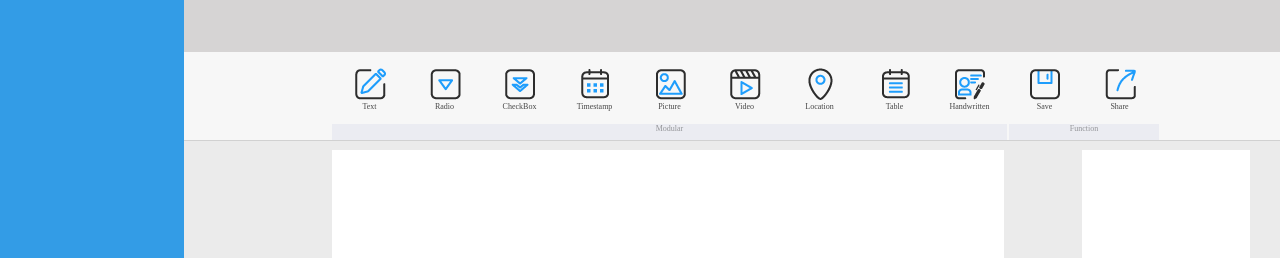
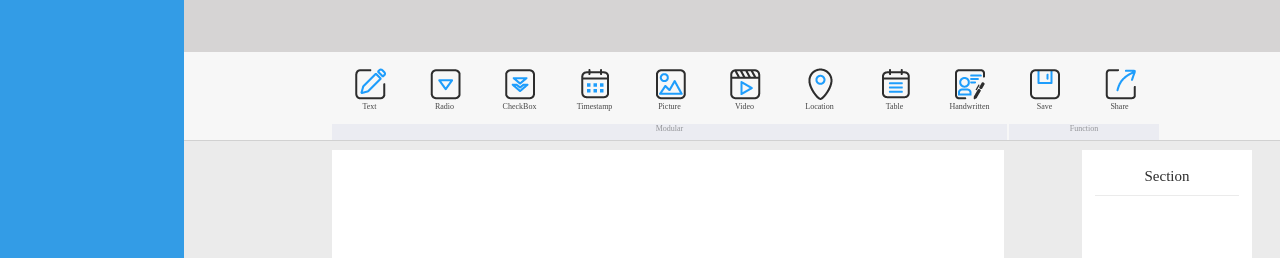
Before and after one commit to liwenkangatom/react_ts, a React app: page / in a window 1280 px wide. Shown: the top 258 px of the page. Built offline with nearby package versions, Linux system fonts and the light colour scheme.

Commit message:
添加section固定抬头

```diff
--- a/src/pages/TemplateGenerator/index.tsx
+++ b/src/pages/TemplateGenerator/index.tsx
@@ -92,7 +92,13 @@ export class TemplateGenerator extends React.Component<
               <div className="page" />
             </div>
             <div className="sideNav">
-              <div className="sideContent" />
+              <div className="sideContent">
+                <div className="sectionTitle">
+                  Section
+                  <div className="sectionLine" />
+                </div>
+                <div className="sectionList" />
+              </div>
             </div>
           </div>
         </div>
--- a/src/pages/TemplateGenerator/templateGenerator.scss
+++ b/src/pages/TemplateGenerator/templateGenerator.scss
@@ -81,6 +81,7 @@ $sideContentWidth: 198px;
 .sideContent {
   width: 168px;
   margin-top: 10px;
+  border: 1px solid #ffffff;
   height: calc(100% - 20px);
   background-color: $wite;
 }
@@ -133,3 +134,26 @@ $sideContentWidth: 198px;
   height: 1px;
   background: rgba(209, 209, 209, 1);
 }
+
+.sectionTitle {
+  width: 100%;
+  height: 35px;
+  margin-top: 17px;
+  text-align: center;
+  font-size: 15px;
+  font-family: Roboto-Regular;
+  font-weight: 400;
+  color: rgba(45, 45, 45, 1);
+}
+
+.sectionLine {
+  width: 144px;
+  height: 1px;
+  margin: 10px auto 0px auto;
+  background: rgba(235, 235, 235, 1);
+}
+
+.sectionList {
+  width: 100%;
+  height: calc(100% - 46px);
+}
```
